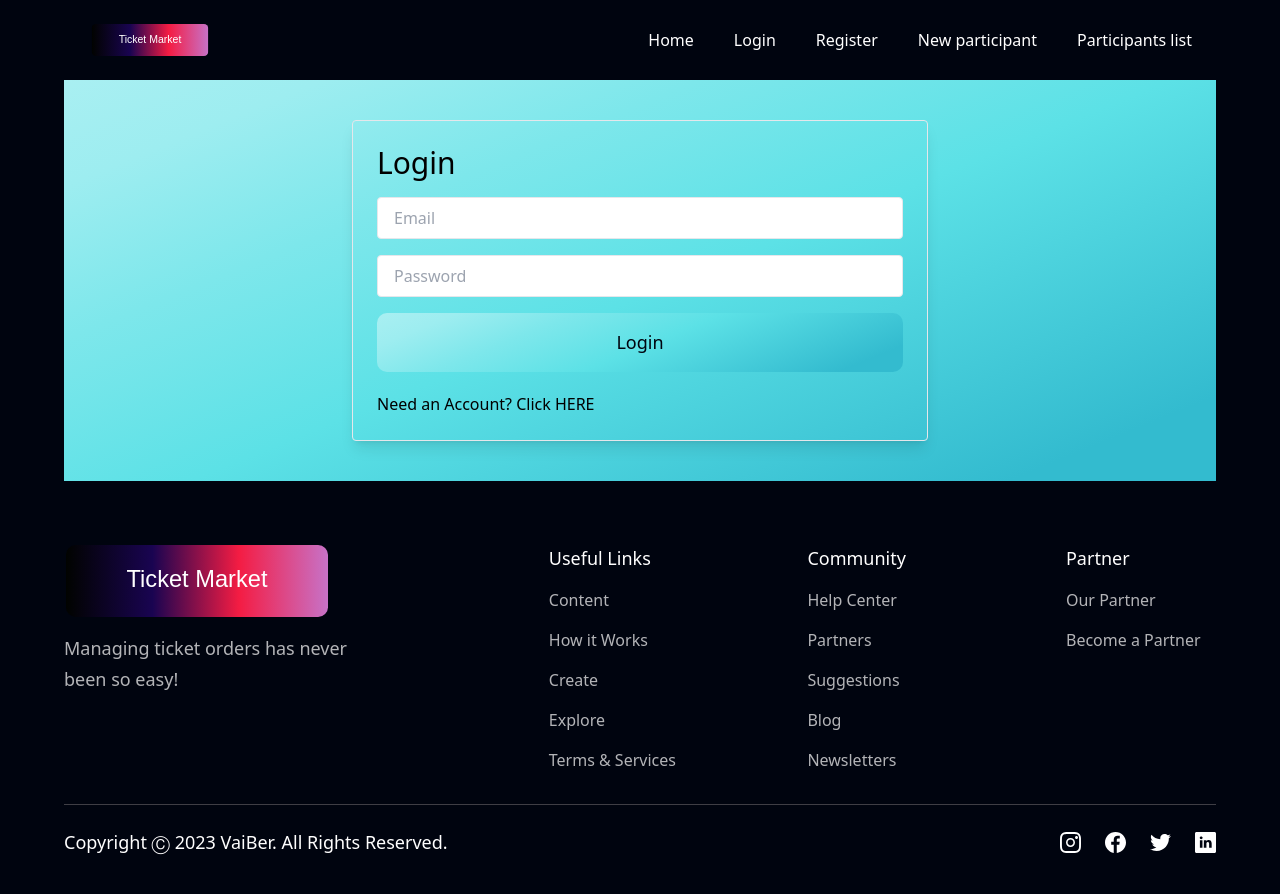
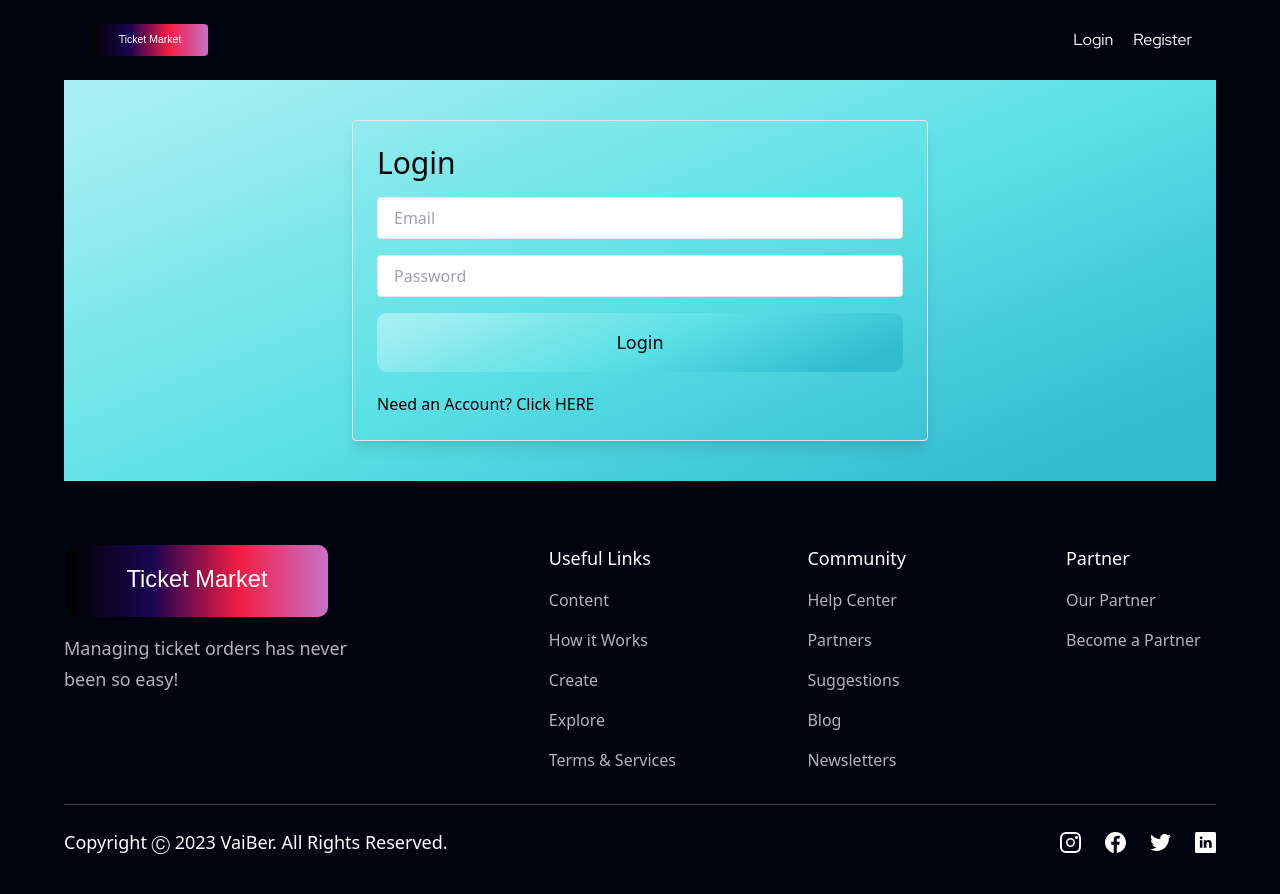
Before and after one commit to vaidabernotiene/TICKET_MARKET, a React (Create React App) app in the folder frontend/: page /login in a window 1280 px wide. Shown: the top 894 px of the page. Built offline with nearby package versions, Linux system fonts and the light colour scheme.

Commit message:
correct Navbar loging is protected or not

```diff
--- a/frontend/src/App.js
+++ b/frontend/src/App.js
@@ -1,8 +1,8 @@
-import { Routes, Route } from "react-router-dom";
+import React, { useState, useContext } from "react";
+import { Routes, Route, useNavigate, useLocation } from "react-router-dom";
 
 import "./App.css";
 import styles from "./style";
-
 import {
   Navbar,
   Home,
@@ -13,13 +13,23 @@ import {
   EventUsersList,
   Footer,
 } from "./components";
+import { AuthenticationContext } from "./components/AuthenticationContext";
+import Protected from "./components/Protected";
 
 function App() {
+  const { setIsSignedIn } = useContext(AuthenticationContext);
+  const [isLoading, setIsLoading] = useState(true);
+
+  const handleLogout = () => {
+    localStorage.removeItem("token");
+    setIsSignedIn(false);
+  };
+
   return (
     <div className="bg-primary w-full overflow-hidden">
       <div className={`${styles.paddingX} ${styles.flexCenter}`}>
         <div className={`${styles.boxWidth}`}>
-          <Navbar />
+          <Navbar isLoading={isLoading} onLogout={handleLogout} />
           {/* <div className={`bg-primary ${styles.flexStart}`}>
             <div className={`${styles.boxWidth}`}>
               <Hero />
@@ -30,8 +40,17 @@ function App() {
             <Route path="/home" element={<Home />} />
             <Route path="/login" element={<Login />} />
             <Route path="/register" element={<Register />} />
-            <Route path="/new_participant" element={<EventUserRegistrationForm />} />
-            <Route path="/participants_list" element={<EventUsersList />} />
+            <Route
+              element={
+                <Protected isLoading={isLoading} setIsLoading={setIsLoading} />
+              }
+            >
+              <Route
+                path="/new_participant"
+                element={<EventUserRegistrationForm />}
+              />
+              <Route path="/participants_list" element={<EventUsersList />} />
+            </Route>
           </Routes>
           <Footer />
         </div>
--- a/frontend/src/components/Login.jsx
+++ b/frontend/src/components/Login.jsx
@@ -1,9 +1,45 @@
-import React from "react";
-import { Link } from "react-router-dom";
+import React, { useState, useContext } from "react";
+import { Link, useNavigate } from "react-router-dom";
+import axios from "axios";
+
+import { AuthenticationContext } from "./AuthenticationContext";
 import Button from "./Button";
 import "../App.css";
 
 export const Login = () => {
+  const { setIsSignedIn } = useContext(AuthenticationContext);
+  const [formData, setFormData] = useState({
+    email: "",
+    password: "",
+  });
+  const [error, setError] = useState(null);
+  const navigate = useNavigate();
+
+  const handleOnSubmit = (e) => {
+    e.preventDefault();
+
+    axios
+      .post("http://localhost:5000/login", formData)
+      .then((response) => {
+        if (response.data.token) {
+          localStorage.setItem("token", response.data.token);
+          setIsSignedIn(true);
+          navigate("/home");
+          console.log(response.data);
+        } else {
+          setError(response.data.message);
+        }
+      })
+      .catch((err) => console.log(err));
+  };
+
+  const handleOnChange = (e) => {
+    setFormData({
+      ...formData,
+      [e.target.name]: e.target.value,
+    });
+  };
+
   return (
     <div className="bg-blue-gradient flex justify-center items-center h-screen container">
       <div className="w-1/2 p-6 border rounded shadow-lg">
@@ -15,6 +51,7 @@ export const Login = () => {
               id="email"
               name="email"
               placeholder="Email"
+              onChange={handleOnChange}
               className="w-full border px-4 py-2 rounded"
             />
           </div>
@@ -24,12 +61,16 @@ export const Login = () => {
               id="password"
               name="password"
               placeholder="Password"
+              onChange={handleOnChange}
               className="w-full border px-4 py-2 rounded"
             />
           </div>
-          <Button text='Login'/>
+          <Button text="Login" onClick={handleOnSubmit} />
         </form>
-        <p className="pt-5">Need an Account? Click <Link to="/register">HERE</Link></p>
+        {error && <div>{error}</div>}
+        <p className="pt-5">
+          Need an Account? Click <Link to="/register">HERE</Link>
+        </p>
       </div>
     </div>
   );
--- a/frontend/src/components/Navbar.jsx
+++ b/frontend/src/components/Navbar.jsx
@@ -1,10 +1,12 @@
-import { useState } from "react";
+import { useContext, useState } from "react";
 import { NavLink } from "react-router-dom";
-
 import { close, logo, menu } from "../assets";
 import { navLinks } from "../constants";
+import { AuthenticationContext } from "./AuthenticationContext";
 
-export const Navbar = () => {
+export const Navbar = ({ isLoading, onLogout }) => {
+  const { isSignedIn } = useContext(AuthenticationContext);
+  const { username } = useContext(AuthenticationContext);
   const [toggle, setToggle] = useState(false);
 
   const onHandlerBurger = () => {
@@ -14,11 +16,12 @@ export const Navbar = () => {
   return (
     <nav className="bg-primary w-full flex p-6 justify-between items-center navbar">
       <img src={logo} alt="hoobank" className="w-[124px] h-[32px]" />
+      {isSignedIn ? (
         <ul className="list-none sm:flex hidden justify-end items-center flex-1">
           {navLinks.map((nav, index) => (
             <li
               key={nav.id}
-            className={`font-popins font-normal cursor-pointer text-[16px]
+              className={`font-redHat font-normal cursor-pointer text-[16px]
             ${index === navLinks.length - 1 ? "mr-0" : "mr-10"} text-white`}
             >
               <NavLink href="#" to={`/${nav.id}`}>
@@ -27,6 +30,27 @@ export const Navbar = () => {
             </li>
           ))}
         </ul>
+      ) : (
+        <ul className="list-none sm:flex hidden justify-end items-center flex-1 gap-5">
+          <li
+            className={`font-redHat font-normal cursor-pointer text-[16px] "mr-0" : "mr-10"} text-white`}
+          >
+            <NavLink href="#" to="./login">
+              Login
+            </NavLink>
+          </li>
+          <li
+            className={`font-redHat font-normal cursor-pointer text-[16px] "mr-0" : "mr-10"} text-white`}
+          >
+            <NavLink href="#" to="./register">
+              Register
+            </NavLink>
+          </li>
+        </ul>
+      )}
+      {/*  */}
+
+      {isSignedIn && <button onClick={onLogout}>LOGOUT</button>}
 
       {/* ONLY FOR MOBILE DEVICES */}
       <div className="sm:hidden flex flex-1 justify-end items-center">
--- /dev/null
+++ b/frontend/src/components/Protected.jsx
@@ -0,0 +1,41 @@
+import { useContext, useEffect } from "react";
+import { Outlet, Navigate, useNavigate, useLocation } from "react-router-dom";
+import axios from "axios";
+import { AuthenticationContext } from "./AuthenticationContext";
+
+const Protected = ({ isLoading, setIsLoading }) => {
+  const { isSignedIn, setIsSignedIn } = useContext(AuthenticationContext);
+  const { setUsername } = useContext(AuthenticationContext);
+  const navigate = useNavigate();
+  const location = useLocation();
+
+  useEffect(() => {
+    const token = localStorage.getItem("token");
+    axios
+      .get("http://localhost:5000/token/verify", {
+        headers: {
+          authorization: "Bearer " + token,
+        },
+      })
+      .then((response) => {
+        if (response.data.id) {
+          setIsSignedIn(true);
+          navigate(location.pathname);
+          setIsLoading(false);
+          setUsername(response.data.name);
+        }
+      });
+  }, [navigate, setIsSignedIn, setIsLoading, location.pathname, setUsername]);
+
+  if (isLoading) {
+    return <div>Page is loading...</div>;
+  }
+
+  if (!isSignedIn) {
+    return <Navigate to="/login" />;
+  }
+
+  return <Outlet />;
+};
+
+export default Protected;
--- a/frontend/src/constants/index.js
+++ b/frontend/src/constants/index.js
@@ -1,6 +1,8 @@
 import { facebook, instagram, linkedin, twitter } from "../assets";
 
 export const navLinks = [
+  {
+    nonprotected: [
       {
         id: "home",
         title: "Home",
@@ -13,6 +15,10 @@ export const navLinks = [
         id: "register",
         title: "Register",
       },
+    ],
+  },
+  {
+    protected: [
       {
         id: "new_participant",
         title: "New participant",
@@ -21,38 +27,40 @@ export const navLinks = [
         id: "participants_list",
         title: "Participants list",
       },
+    ],
+  },
 ];
 
 export const eventUsers = [
   {
     id: 0,
-    name: 'Lina',
-    surname: 'Linute',
-    email: 'lina@gmail.com',
-    phone: '+37068698625'
+    name: "Lina",
+    surname: "Linute",
+    email: "lina@gmail.com",
+    phone: "+37068698625",
   },
   {
     id: 1,
-    name: 'Benas',
-    surname: 'Beniusis',
-    email: 'benas@gmail.com',
-    phone: '+37068295525'
+    name: "Benas",
+    surname: "Beniusis",
+    email: "benas@gmail.com",
+    phone: "+37068295525",
   },
   {
     id: 2,
-    name: 'Rimas',
-    surname: 'Rimukas',
-    email: 'rimas@gmail.com',
-    phone: '+37068295525'
+    name: "Rimas",
+    surname: "Rimukas",
+    email: "rimas@gmail.com",
+    phone: "+37068295525",
   },
   {
     id: 3,
-    name: 'Loreta',
-    surname: 'Loretyte',
-    email: 'loreta@gmail.com',
-    phone: '+37068295525'
-  }
-]
+    name: "Loreta",
+    surname: "Loretyte",
+    email: "loreta@gmail.com",
+    phone: "+37068295525",
+  },
+];
 
 export const footerLinks = [
   {
--- a/frontend/src/index.js
+++ b/frontend/src/index.js
@@ -3,12 +3,15 @@ import ReactDOM from "react-dom/client";
 import "./index.css";
 import App from "./App";
 import { BrowserRouter } from "react-router-dom";
+import { AuthenticationWrapper } from "./components/AuthenticationContext";
 
 const root = ReactDOM.createRoot(document.getElementById("root"));
 root.render(
   <React.StrictMode>
     <BrowserRouter>
-      <App />
+      <AuthenticationWrapper>
+        <App />
+      </AuthenticationWrapper>
     </BrowserRouter>
   </React.StrictMode>
 );
```
Lines whose indentation alone changed are shown as unchanged.
